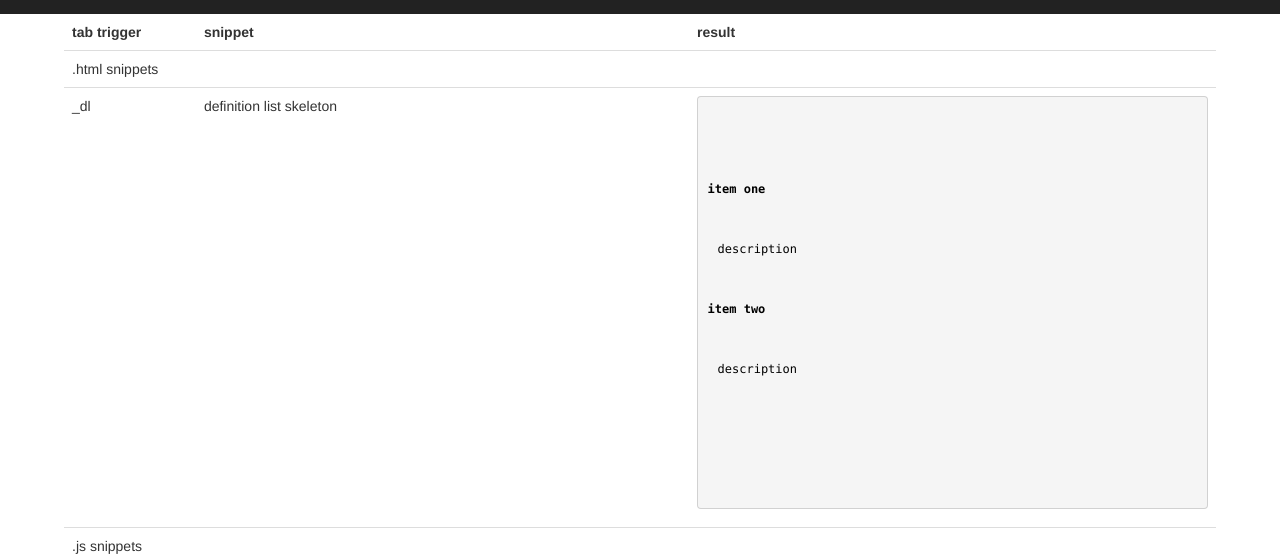
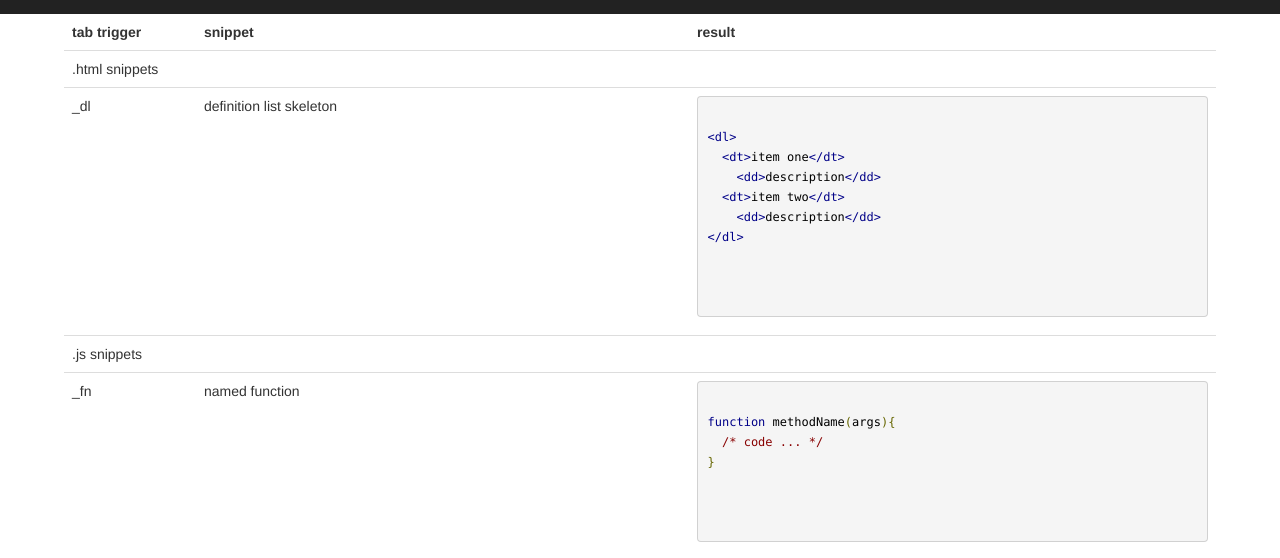
Before and after one commit to jleonard/sublime-text-2-front-end, a plain HTML site: page index.html in a window 1280 px wide. Shown: the part 227-785 px from the top of the page. Drawn offline with nearby package versions, Linux system fonts and the light colour scheme.

Commit message:
adding dl snippet

```diff
--- a/index.html
+++ b/index.html
@@ -43,12 +43,12 @@
                 <td>
                   <pre>
                     <code class="prettyprint lang-html">
-<dl>
-  <dt>item one</dt>
-    <dd>description</dd>
-  <dt>item two</dt>
-    <dd>description</dd>
-</dl>
+&lt;dl&gt;
+  &lt;dt&gt;item one&lt;/dt&gt;
+    &lt;dd&gt;description&lt;/dd&gt;
+  &lt;dt&gt;item two&lt;/dt&gt;
+    &lt;dd&gt;description&lt;/dd&gt;
+&lt;/dl&gt;
 
                     </code>
                   </pre>
```
